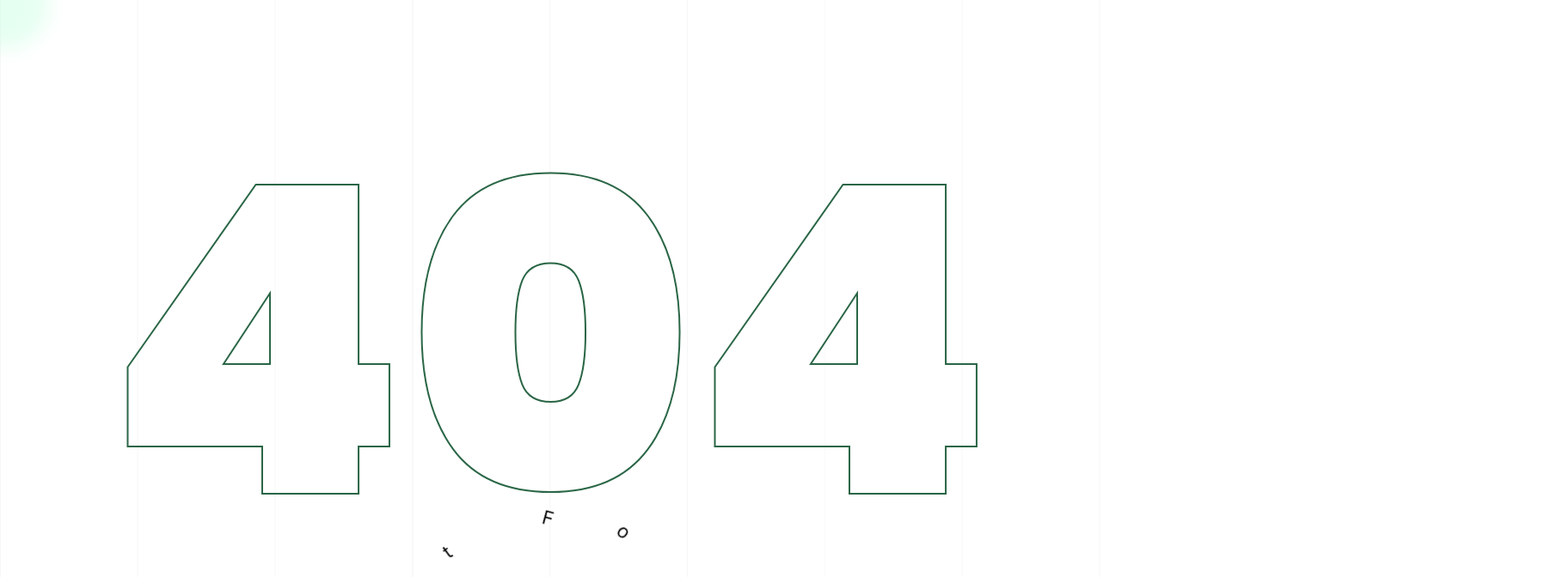
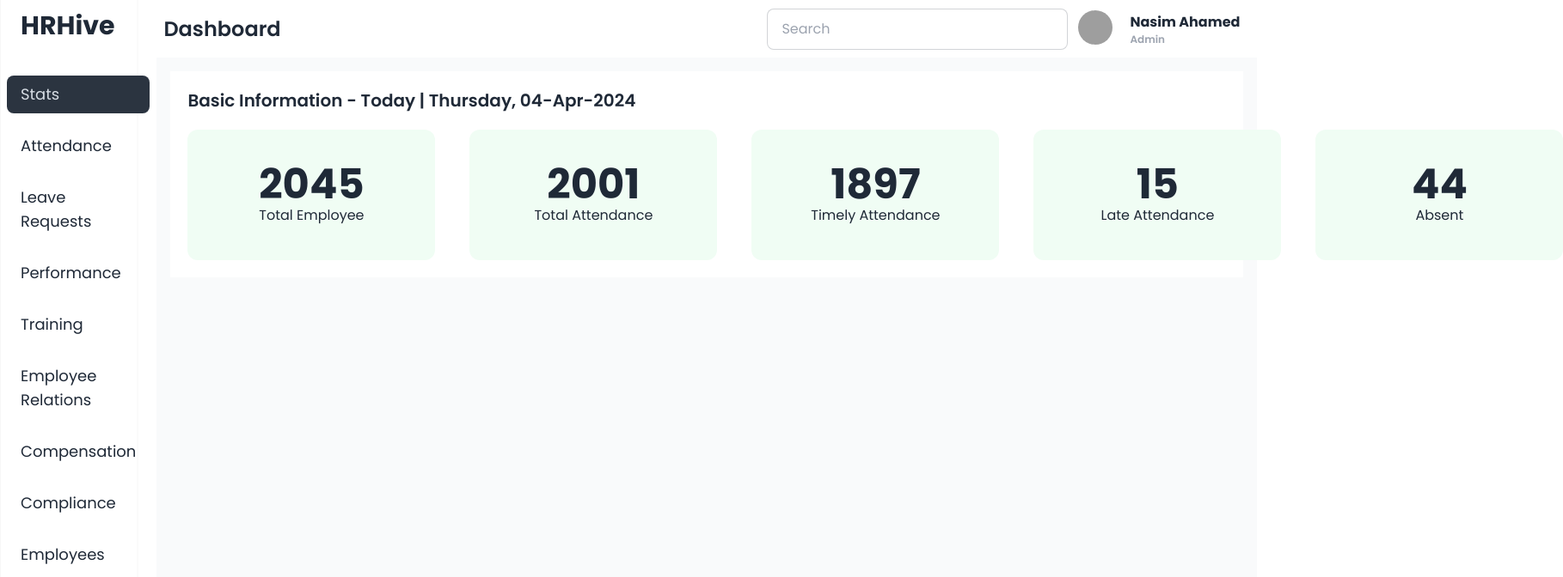
Before and after one commit to nasimrifat101/HRHive-Client, a React (Vite) app: page /dashboard/stats in a window 1280 px wide. Before the commit this address had no page. Shown: the top 672 px of the page at 86% size, 1818 px wide, since content can reach past the window. Built offline with nearby package versions, Linux system fonts and the light colour scheme; grey boxes are pictures that could not be loaded.

Commit message:
[dashboard routes created]

```diff
--- a/package.json
+++ b/package.json
@@ -10,7 +10,8 @@
     "preview": "vite preview"
   },
   "dependencies": {
-    "firebase": "^10.10.0",
+    "axios": "^1.6.8",
+    "firebase": "^10.6.0",
     "framer-motion": "^11.0.24",
     "gsap": "^3.12.5",
     "localforage": "^1.10.0",
@@ -19,7 +20,7 @@
     "react-dom": "^18.2.0",
     "react-router-dom": "^6.22.3",
     "react-scrollmagic": "^2.3.0",
-    "sort-by": "^1.2.0"
+    "sort-by": "^0.0.2"
   },
   "devDependencies": {
     "@types/react": "^18.2.66",
--- /dev/null
+++ b/public/stats.json
@@ -0,0 +1,22 @@
+[
+  {
+    "label": "Total Employee",
+    "value": 2045
+  },
+  {
+    "label": "Total Attendance",
+    "value": 2001
+  },
+  {
+    "label": "Timely Attendance",
+    "value": 1897
+  },
+  {
+    "label": "Late Attendance",
+    "value": 15
+  },
+  {
+    "label": "Absent",
+    "value": 44
+  }
+]
--- /dev/null
+++ b/src/dashboard/Common/DashNav.tsx
@@ -0,0 +1,47 @@
+interface Prop {
+  bg: string;
+  title: string;
+}
+
+const DashNav: React.FC<Prop> = ({ bg, title }) => {
+  return (
+    <div>
+      <div className={`navbar ${bg}`}>
+        <div className="flex-1">
+          <p className="text-2xl font-semibold">{title}</p>
+        </div>
+        <div className="flex-none gap-2">
+          <div className="form-control">
+            <input
+              type="text"
+              placeholder="Search"
+              className="input input-bordered w-24 md:w-auto"
+            />
+          </div>
+          <div className="flex items-center gap-4 mr-3 ">
+            <div className="dropdown dropdown-end">
+              <div
+                tabIndex={0}
+                role="button"
+                className="btn btn-ghost btn-circle avatar"
+              >
+                <div className="w-10 rounded-full">
+                  <img
+                    alt="Tailwind CSS Navbar component"
+                    src="https://daisyui.com/images/stock/photo-1534528741775-53994a69daeb.jpg"
+                  />
+                </div>
+              </div>
+            </div>
+            <div>
+              <p className="font-bold">Nasim Ahamed</p>
+              <p className="text-xs font-semibold text-gray-400">Admin</p>
+            </div>
+          </div>
+        </div>
+      </div>
+    </div>
+  );
+};
+
+export default DashNav;
--- /dev/null
+++ b/src/dashboard/HrDashboard/Stats.tsx
@@ -0,0 +1,37 @@
+import { useEffect, useState } from "react";
+import axios from "axios";
+import FormatDate from "../../utils/DateFormat";
+
+const Stats = () => {
+  const [states, setStates] = useState<any | null>(null);
+
+  useEffect(() => {
+    axios.get("/public/stats.json").then((res) => {
+      setStates(res.data);
+    });
+  }, []);
+
+  return (
+    <div className="m-4">
+      <div className="bg-white">
+        <div className="p-5">
+          <p className="text-xl font-semibold">
+            Basic Information - Today | {FormatDate(Date())}
+          </p>
+          <div className="flex gap-10 mt-5">
+            {states?.map((state: any, idx: number) => (
+              <div key={idx}>
+                <div className="bg-green-50 p-10 rounded-xl text-center w-72">
+                  <p className="text-5xl font-bold">{state.value}</p>
+                  <p>{state.label}</p>
+                </div>
+              </div>
+            ))}
+          </div>
+        </div>
+      </div>
+    </div>
+  );
+};
+
+export default Stats;
--- /dev/null
+++ b/src/layout/DashboardLay.tsx
@@ -0,0 +1,87 @@
+import { NavLink, Outlet } from "react-router-dom";
+import DashNav from "../dashboard/Common/DashNav";
+
+const DashboardLay = () => {
+  return (
+    <div className="min-h-screen">
+      <div className="flex">
+        <div className="w-[275px] min-h-screen">
+          <div className="pt-3 pl-6">
+            <h1 className="text-3xl font-bold">HRHive</h1>
+          </div>
+          <div className="">
+            <ul className="menu space-y-4 pt-10">
+              <li>
+                <NavLink className={`text-lg`} to="/dashboard/stats">
+                  Stats
+                </NavLink>
+              </li>
+              <li>
+                <NavLink className={`text-lg`} to="/dashboard/attendance">
+                  Attendance
+                </NavLink>
+              </li>
+              <li>
+                <NavLink className={`text-lg`} to="/dashboard/leave-request">
+                  Leave Requests
+                </NavLink>
+              </li>
+              <li>
+                <NavLink className={`text-lg`} to="/dashboard/performance">
+                  Performance
+                </NavLink>
+              </li>
+              <li>
+                <NavLink className={`text-lg`} to="/dashboard/training">
+                  Training
+                </NavLink>
+              </li>
+              <li>
+                <NavLink
+                  className={`text-lg`}
+                  to="/dashboard/employee-relations"
+                >
+                  Employee Relations
+                </NavLink>
+              </li>
+              <li>
+                <NavLink
+                  className={`text-lg`}
+                  to="/dashboard/compensation-benefits"
+                >
+                  Compensation
+                </NavLink>
+              </li>
+              <li>
+                <NavLink className={`text-lg`} to="/dashboard/compliance">
+                  Compliance
+                </NavLink>
+              </li>
+              <li>
+                <NavLink className={`text-lg`} to="/dashboard/employees">
+                  Employees
+                </NavLink>
+              </li>
+              <li>
+                <NavLink className={`text-lg`} to="/dashboard/recruitment">
+                  Recruitment
+                </NavLink>
+              </li>
+            </ul>
+            <div className="divider"></div>
+            <div className="space-y-4 mt-20">
+              <button className="btn w-full">Home</button>
+              <button className="btn w-full bg-red-300">Logout</button>
+            </div>
+          </div>
+        </div>
+        <div className="w-full bg-gray-50">
+          <DashNav bg="bg-white" title="Dashboard" />
+          <Outlet />
+        </div>
+      </div>
+    </div>
+  );
+};
+
+export default DashboardLay;
--- /dev/null
+++ b/src/utils/DateFormat.ts
@@ -0,0 +1,16 @@
+const FormatDate = (date: string): string => {
+    const inputDate = new Date(date);
+    const options: Intl.DateTimeFormatOptions = { weekday: 'long', year: 'numeric', month: 'short', day: '2-digit' };
+    const formatDate = inputDate.toLocaleDateString('en-US', options);
+    const dateParts = formatDate.split(' ');
+
+    const weekday = dateParts[0];
+    const month = dateParts[1];
+    const day = dateParts[2].replace(',', '')
+    const year = dateParts[3];
+
+    const finalFormatDate = `${weekday} ${day}-${month}-${year}`;
+    return finalFormatDate;
+};
+
+export default FormatDate;
```
Also changed, not shown: src/routes/Route.tsx (+12 -0 lines), 1 other file (tests, documents, lock files or other folders).
